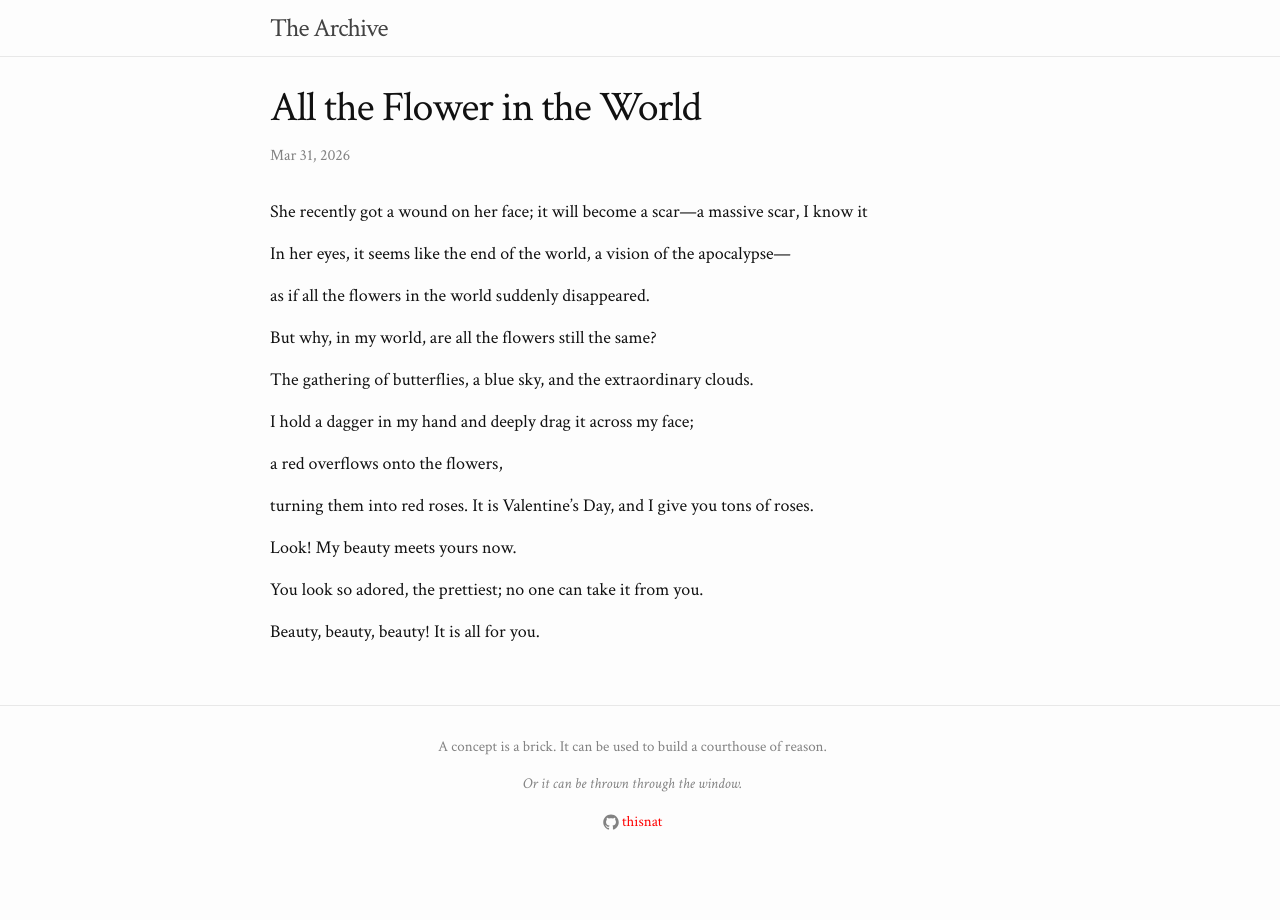
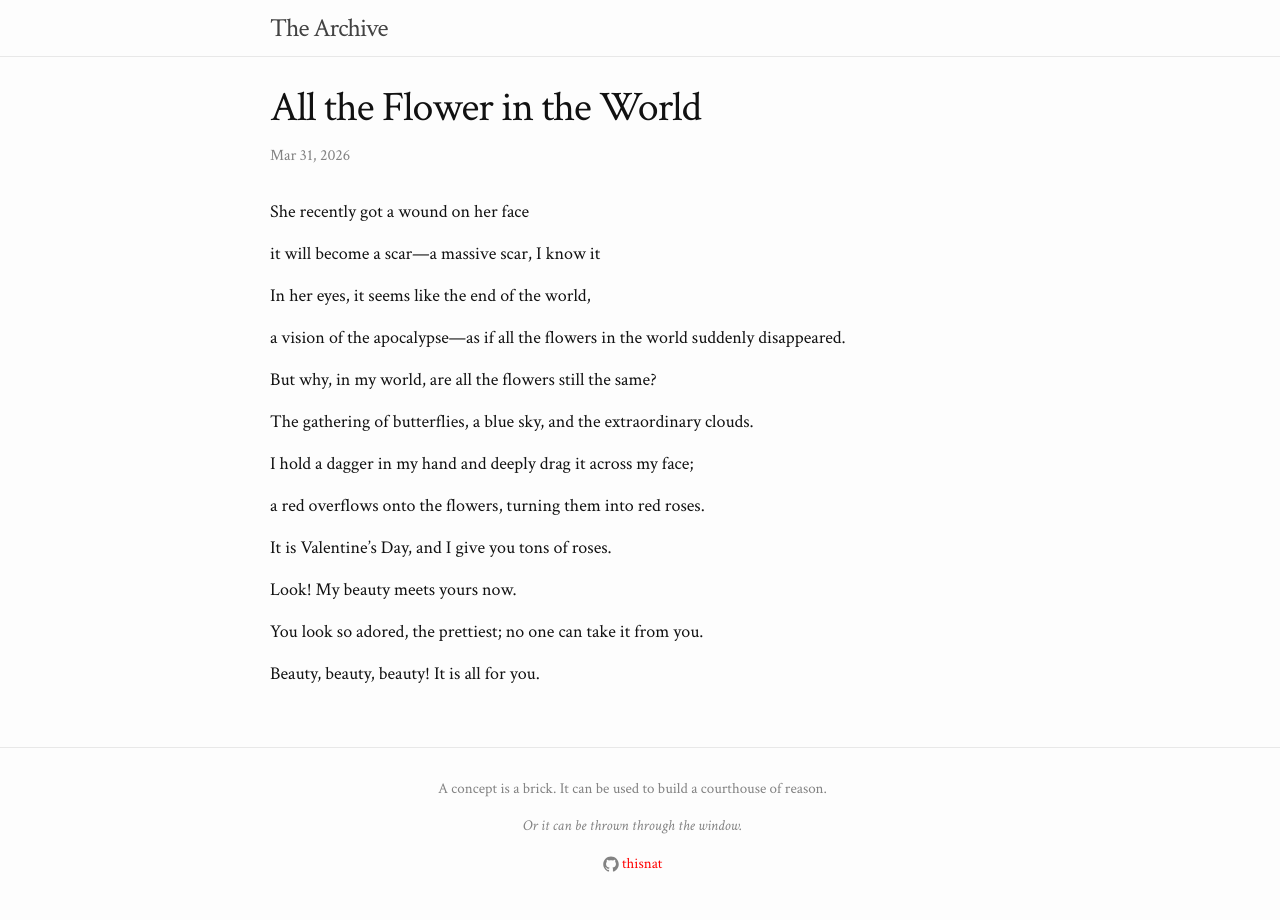
Before and after one commit to thisnat/the-archive, a Jekyll site: the page built from _posts/2026-3-31-all-the-flower-in-the-world.md, in a window 1280 px wide. Built offline with Jekyll 4.4.1, drawn with Linux system fonts in a browser that asks for light colours; some web fonts are replaced.

```diff
--- a/_posts/2026-3-31-all-the-flower-in-the-world.md
+++ b/_posts/2026-3-31-all-the-flower-in-the-world.md
@@ -4,11 +4,13 @@ title:  "All the Flower in the World"
 date:   2026-3-31
 ---
 
-She recently got a wound on her face; it will become a scar—a massive scar, I know it
+She recently got a wound on her face
 
-In her eyes, it seems like the end of the world, a vision of the apocalypse—
+it will become a scar—a massive scar, I know it
 
-as if all the flowers in the world suddenly disappeared.
+In her eyes, it seems like the end of the world,
+
+a vision of the apocalypse—as if all the flowers in the world suddenly disappeared.
 
 But why, in my world, are all the flowers still the same?
 
@@ -16,9 +18,9 @@ The gathering of butterflies, a blue sky, and the extraordinary clouds.
 
 I hold a dagger in my hand and deeply drag it across my face;
 
-a red overflows onto the flowers,
+a red overflows onto the flowers, turning them into red roses.
 
-turning them into red roses. It is Valentine’s Day, and I give you tons of roses.
+It is Valentine’s Day, and I give you tons of roses.
 
 Look! My beauty meets yours now.
 
```
